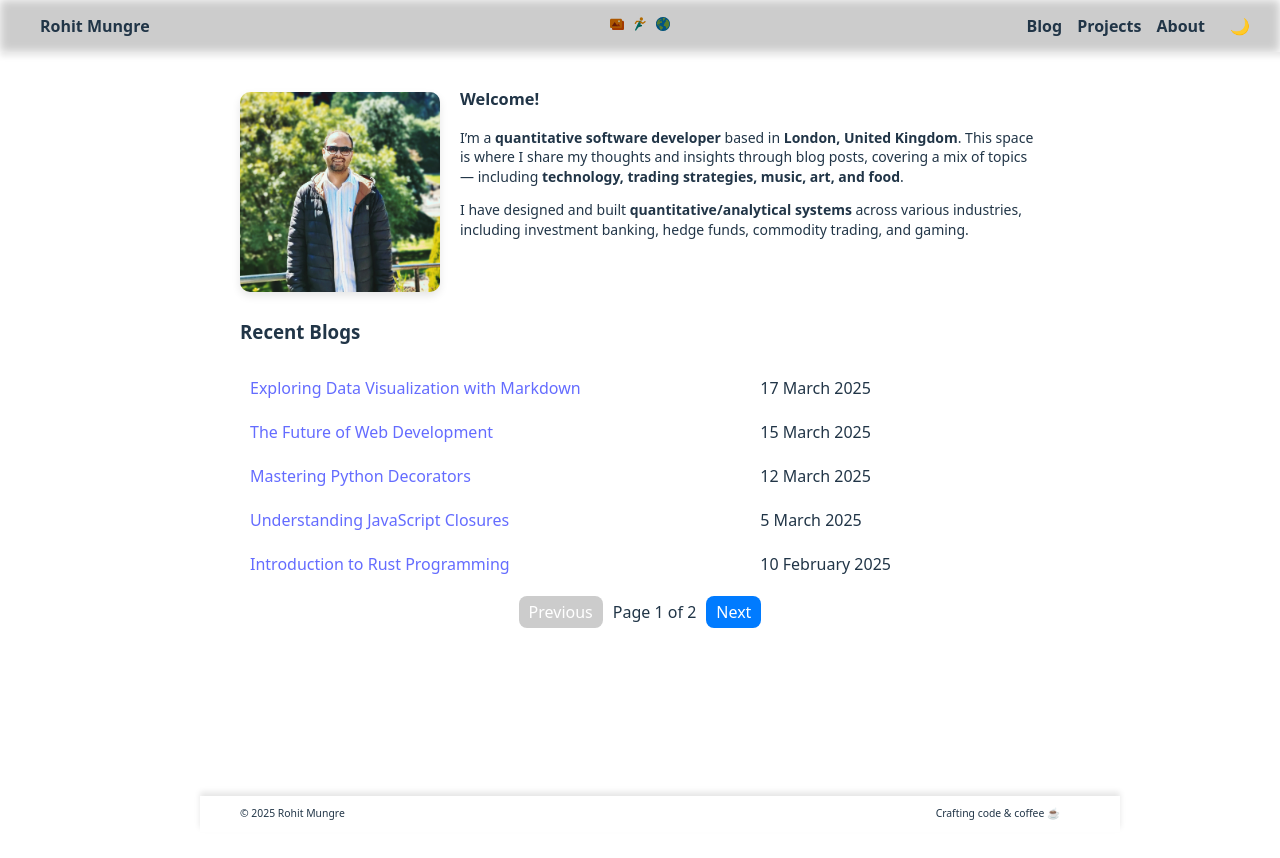
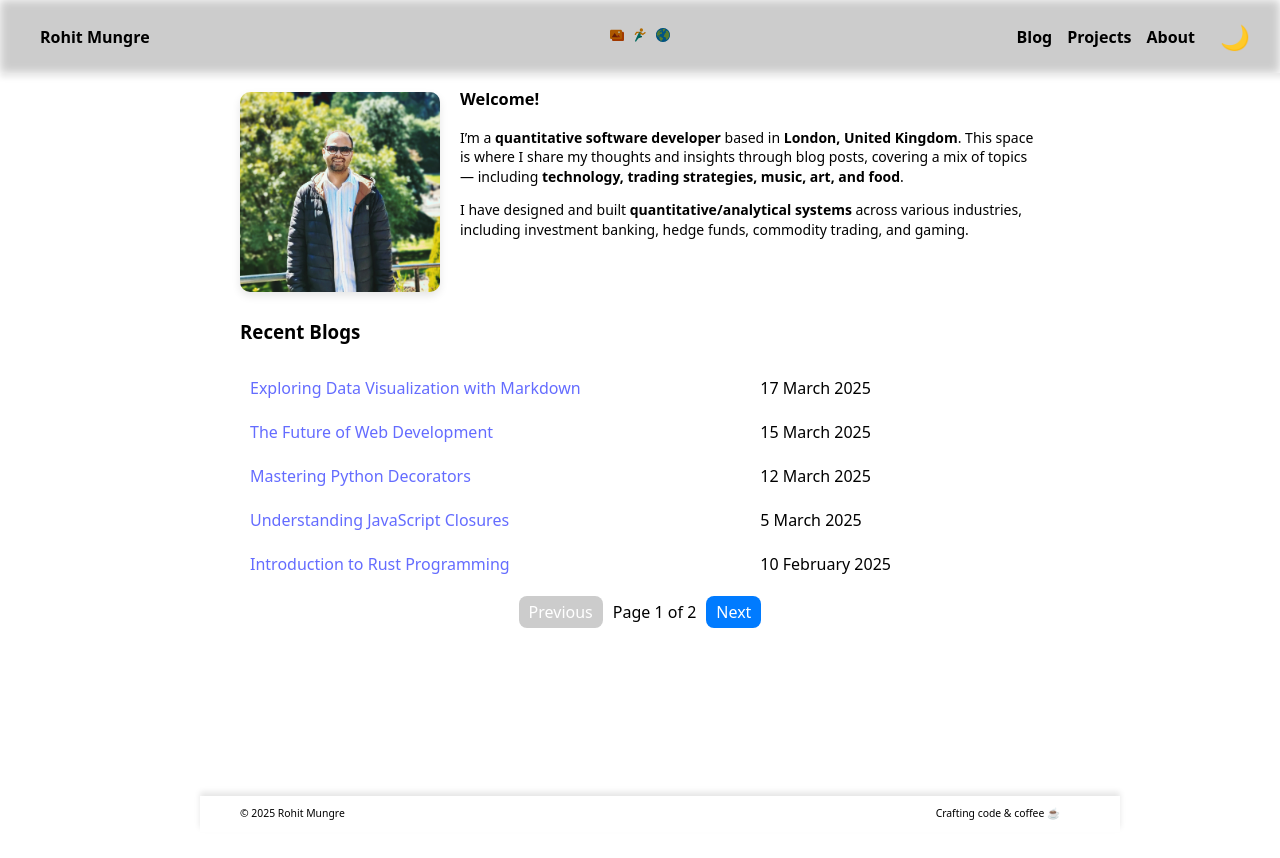
Before and after one commit to rohitmungre/personal-website-cgpt, a React (Vite) app: page / in a window 1280 px wide. Shown: the top 858 px of the page. Built offline with nearby package versions, Linux system fonts and the light colour scheme.

Commit message:
Theme fixes

```diff
--- a/src/components/ThemeToggle.css
+++ b/src/components/ThemeToggle.css
@@ -1,11 +1,24 @@
+/* ThemeToggle.css */
 .theme-toggle {
-    white-space: nowrap;
-    padding: 5px 10px;
-    font-size: 1rem;
-    border: none;
-    cursor: pointer;
-    background: none;
-    color: var(--text-color);
-    display: inline-flex;
-    align-items: center;
-  }
+  cursor: pointer;
+  padding: 10px;
+  font-size: 1.5rem;
+  background: none;
+  border: none;
+  transition: transform 0.3s;
+}
+
+.theme-toggle:hover {
+  transform: scale(1.1);
+}
+
+/* Styling for light and dark themes */
+body.light {
+  background-color: white;
+  color: black;
+}
+
+body.dark {
+  background-color: #121212;
+  color: white;
+}
--- a/src/components/ThemeToggle.jsx
+++ b/src/components/ThemeToggle.jsx
@@ -6,7 +6,7 @@ function ThemeToggle() {
   const { theme, toggleTheme } = useContext(ThemeContext);
 
   return (
-    <button onClick={toggleTheme} className="theme-toggle">
+    <button onClick={toggleTheme} className={`theme-toggle ${theme}`}>
       {theme === 'light' ? '🌙' : '☀️'}
     </button>
   );
--- a/src/context/ThemeContext.jsx
+++ b/src/context/ThemeContext.jsx
@@ -6,12 +6,12 @@ export const ThemeProvider = ({ children }) => {
   const [theme, setTheme] = useState(localStorage.getItem('theme') || 'light');
 
   useEffect(() => {
-    document.body.setAttribute('data-theme', theme);
-    localStorage.setItem('theme', theme);
+    document.body.className = theme; // Apply the theme to the body element
+    localStorage.setItem('theme', theme); // Save theme preference to localStorage
   }, [theme]);
 
   const toggleTheme = () => {
-    setTheme((prevTheme) => (prevTheme === 'light' ? 'dark' : 'light'));
+    setTheme(prevTheme => (prevTheme === 'light' ? 'dark' : 'light'));
   };
 
   return (
```
Also changed, not shown: src/App copy.jsx (deleted, +0 -35 lines).
